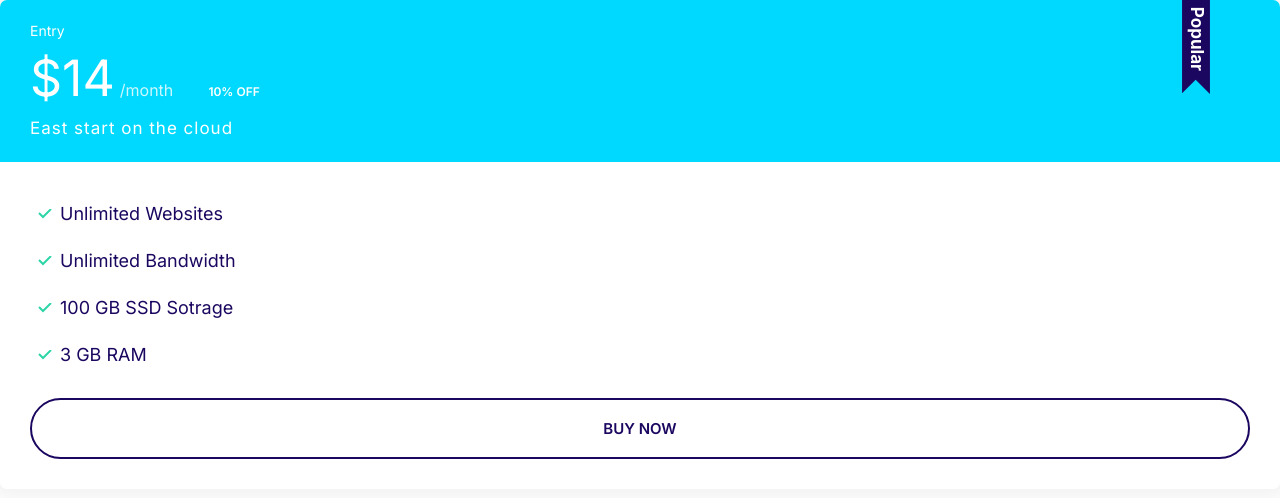
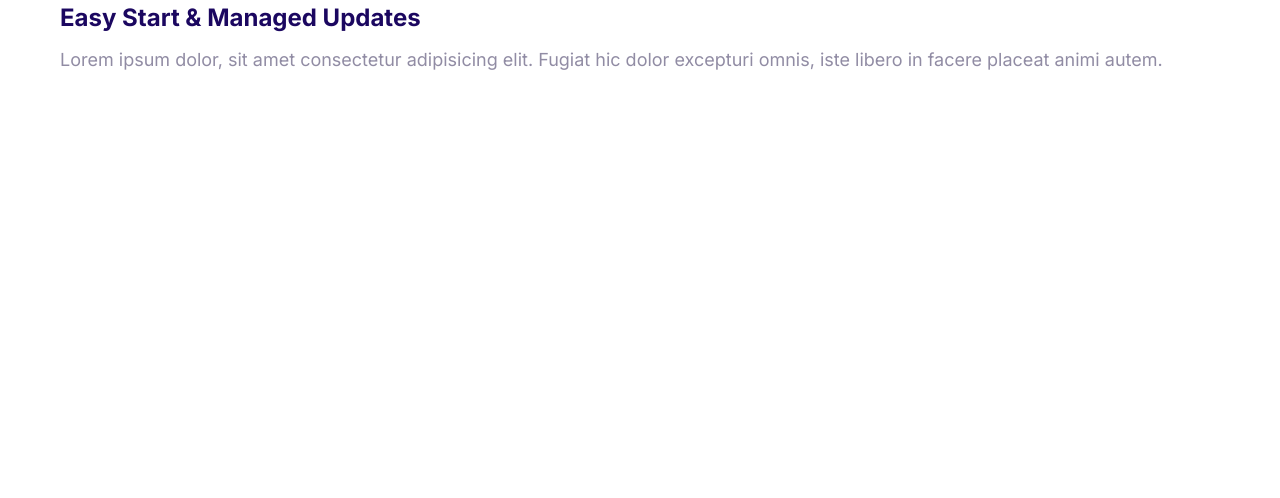
Before and after one commit to TheChosenOne9885/moshify, a plain HTML site: page index.html in a window 1280 px wide. Drawn offline with Linux system fonts and the light colour scheme.

Commit message:
Add media objects.

```diff
--- a/css/styles.css
+++ b/css/styles.css
@@ -359,3 +359,20 @@ a {
     font-size: 1.7rem;
   }
 }
+
+/* Media objects */
+.media {
+  display: flex;
+}
+
+.media__title {
+  margin-top: 0;
+}
+
+.media__body {
+  margin: 0 2rem;
+}
+
+.media__image {
+  margin-top: 1rem;
+}
--- a/index.html
+++ b/index.html
@@ -19,24 +19,18 @@
     <link rel="stylesheet" href="css/styles.css" />
   </head>
   <body>
-    <div class="plan plan--popular">
-      <div class="card card--secondary">
-        <header class="card__header">
-          <h3 class="plan__name">Entry</h3>
-          <span class="plan__price">$14</span>
-          <span class="plan__billing-cycle">/month</span>
-          <span class="badge badge--secondary badge--small">10% OFF</span>
-          <span class="plan__description">East start on the cloud</span>
-        </header>
-        <div class="card__body">
-          <ul class="list list--tick">
-            <li class="list__item">Unlimited Websites</li>
-            <li class="list__item">Unlimited Bandwidth</li>
-            <li class="list__item">100 GB SSD Sotrage</li>
-            <li class="list__item">3 GB RAM</li>
-          </ul>
-          <button class="btn btn--outline btn--block">Buy Now</button>
-        </div>
+    <div class="media">
+      <div class="media__image">
+        <svg class="icon icon--primary">
+          <use xlink:href="images/sprite.svg#snap"></use>
+        </svg>
+      </div>
+      <div class="media__body">
+        <h3 class="media__title">Easy Start & Managed Updates</h3>
+        <p>
+          Lorem ipsum dolor, sit amet consectetur adipisicing elit. Fugiat hic
+          dolor excepturi omnis, iste libero in facere placeat animi autem.
+        </p>
       </div>
     </div>
   </body>
```
Also changed, not shown: components/media.html (added, +14 -0 lines).
